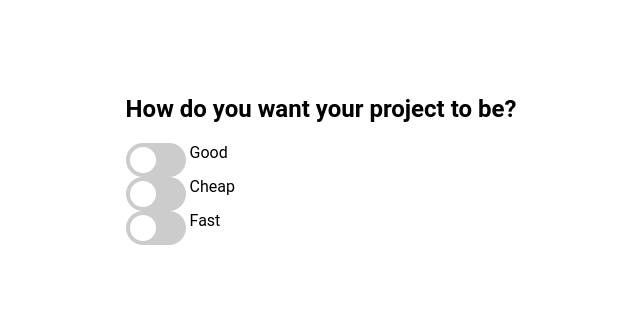
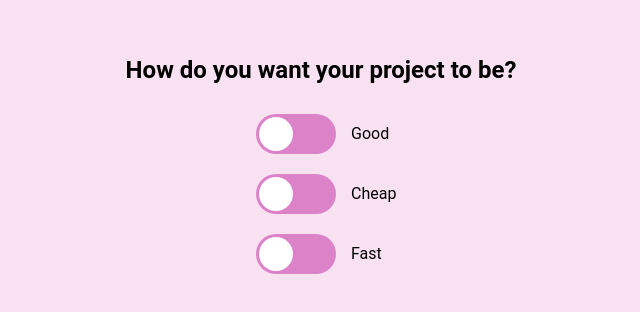
Before and after one commit to kaaktys/good-cheap-fast, a plain HTML site: page index.html in a window 1280 px wide. Shown: the part 248-560 px from the top of the page, without its empty margins (319-959 px from the left). Drawn offline with Linux system fonts and the light colour scheme.

Commit message:
remade html, css; create js

```diff
--- a/index.css
+++ b/index.css
@@ -1,4 +1,5 @@
 body {
+    background-color: rgb(248, 226, 242);
     display: flex;
     flex-direction: column;
     align-items: center;
@@ -7,70 +8,73 @@ body {
     font-family: 'Roboto', sans-serif;
 }
 
+.toggle-box {
+    width: 200px;
+    margin: 10px 0;
+    display: flex;
+    align-items: center;
+}
+
+.toggle {
+    visibility: hidden;
+}
+
+.label {
+    position: relative;
+    background-color: #db82c9;
+    border-radius: 50px;
+    cursor: pointer;
+    display: inline-block;
+    margin: 0 15px 0;
+    width: 80px;
+    height: 40px;
+}
+
+.ball {
+    background: #fff;
+    height: 34px;
+    width: 34px;
+    border-radius: 50%;
+    position: absolute;
+    top: 3px;
+    left: 3px;
+    align-items: center;
+    justify-content: center;
+    animation: slideOff 0.3s linear forwards;
+}
 
 
+/* DON'T ANDERSTAND !!! */
+
+.toggle:checked + .label {
+    background-color: #8e44ad;
+  }
 
 
-
-/* The switch - the box around the slider */
-.switch {
-    position: relative;
-    display: inline-block;
-    width: 60px;
-    height: 34px;
+  .toggle:checked + .label .ball {
+    animation: slideOn 0.3s linear forwards;
   }
 
-  /* Hide default HTML checkbox */
-  .switch input {
-    opacity: 0;
-    width: 0;
-    height: 0;
+  @keyframes slideOn {
+    0% {
+      transform: translateX(0) scale(1);
+    }
+    50% {
+      transform: translateX(20px) scale(1.2);
+    }
+    100% {
+      transform: translateX(40px) scale(1);
+    }
   }
 
-  /* The slider */
-  .slider {
-    position: absolute;
-    cursor: pointer;
-    top: 0;
-    left: 0;
-    right: 0;
-    bottom: 0;
-    background-color: #ccc;
-    -webkit-transition: .4s;
-    transition: .4s;
+  @keyframes slideOff {
+    0% {
+      transform: translateX(40px) scale(1);
+    }
+    50% {
+      transform: translateX(20px) scale(1.2);
+    }
+    100% {
+      transform: translateX(0) scale(1);
+    }
   }
-
-  .slider:before {
-    position: absolute;
-    content: "";
-    height: 26px;
-    width: 26px;
-    left: 4px;
-    bottom: 4px;
-    background-color: white;
-    -webkit-transition: .4s;
-    transition: .4s;
-  }
-
-  input:checked + .slider {
-    background-color: #2196F3;
-  }
-
-  input:focus + .slider {
-    box-shadow: 0 0 1px #2196F3;
-  }
-
-  input:checked + .slider:before {
-    -webkit-transform: translateX(26px);
-    -ms-transform: translateX(26px);
-    transform: translateX(26px);
-  }
-
-  /* Rounded sliders */
-  .slider.round {
-    border-radius: 34px;
-  }
-
-  .slider.round:before {
-    border-radius: 50%;
-  }
--- a/index.html
+++ b/index.html
@@ -10,30 +10,28 @@
 </head>
 
 <body>
-    <div class="box">
         <h2>How do you want your project to be?</h2>
-        <div class="toggle">
-            <label class="switch">
-                <input type="checkbox">
-                <span class="slider round"></span>
+        <div class="toggle-box">
+            <input type="checkbox" id="good" class="toggle">
+            <label for="good" class="label">
+              <div class="ball"></div>
             </label>
-            Good
-        </div>
-        <div class="toggle">
-            <label class="switch">
-                <input type="checkbox">
-                <span class="slider round"></span>
+            <span>Good</span>
+          </div>
+          <div class="toggle-box">
+            <input type="checkbox" id="cheap" class="toggle">
+            <label for="cheap" class="label">
+              <div class="ball"></div>
             </label>
-            Cheap
-        </div>
-        <div class="toggle">
-            <label class="switch">
-                <input type="checkbox">
-                <span class="slider round"></span>
+            <span>Cheap</span>
+          </div>
+          <div class="toggle-box">
+            <input type="checkbox" id="fast" class="toggle">
+            <label for="fast" class="label">
+              <div class="ball"></div>
             </label>
-            Fast
-        </div>
-    </div>
+            <span>Fast</span>
+          </div>
 
     <script src="index.js"></script>
 </body>
--- a/index.js
+++ b/index.js
@@ -0,0 +1,22 @@
+const toggles = document.querySelectorAll('.toggle')
+const good = document.querySelector('#good')
+const cheap = document.querySelector('#cheap')
+const fast = document.querySelector('#fast')
+
+toggles.forEach(toggle => toggle.addEventListener('change', (e) => doTheTrick(e.target)))
+
+function doTheTrick(theClickedOne) {
+    if(good.checked && cheap.checked && fast.checked) {
+        if(good === theClickedOne) {
+            fast.checked = false
+        }
+
+        if(cheap === theClickedOne) {
+            good.checked = false
+        }
+
+        if(fast === theClickedOne) {
+            cheap.checked = false
+        }
+    }
+}
```
